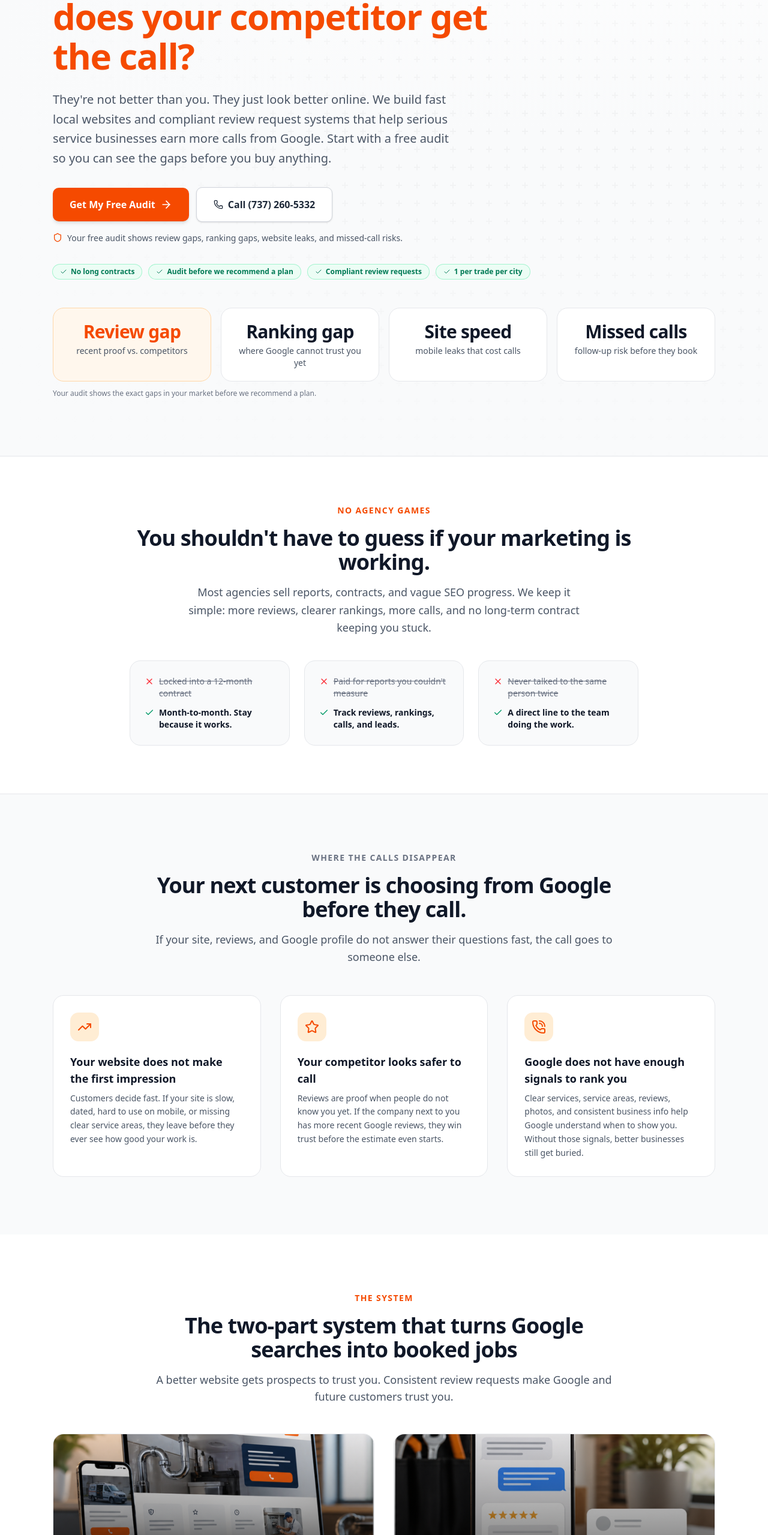
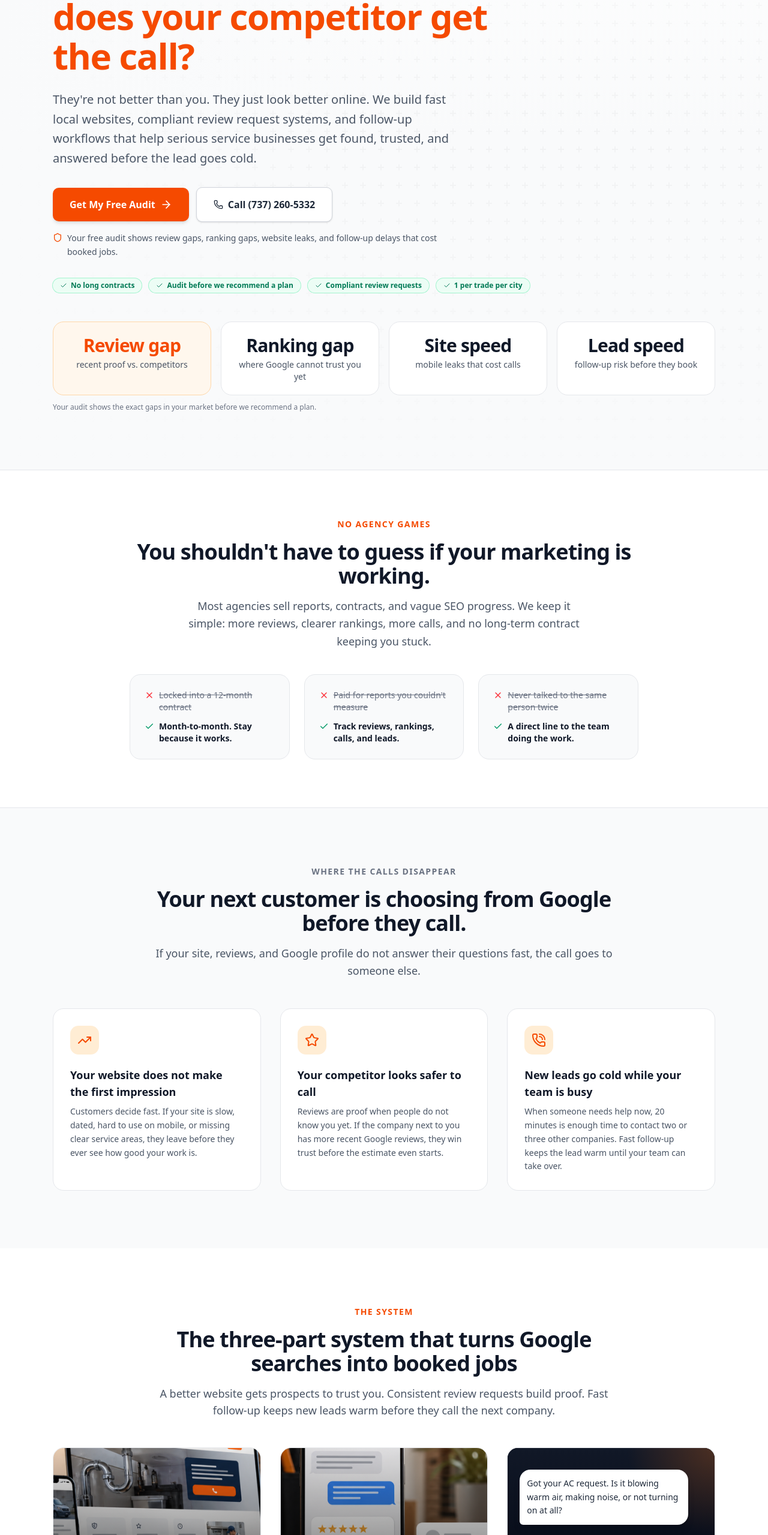
Before and after one commit to D1360tx/marketing_agency, a Next.js app: page /landing_opus in a window 1280 px wide. Shown: the part 241-2800 px from the top of the page at 60% size. Built offline with nearby package versions, Linux system fonts and the light colour scheme.

Commit message:
Add speed-to-lead homepage messaging

```diff
--- a/src/app/landing_opus/page.tsx
+++ b/src/app/landing_opus/page.tsx
@@ -287,6 +287,7 @@ export default function LandingOpusPage() {
   const proofStats = [
     { label: "Review gap", before: "12 reviews", after: "53 reviews", note: "60-day review request campaign" },
     { label: "Call clarity", before: "3 buried CTAs", after: "Tap-to-call on every page", note: "Mobile-first website rebuild" },
+    { label: "Follow-up gap", before: "20+ min avg.", after: "Fast text-back", note: "Speed-to-lead workflow" },
     { label: "Audit depth", before: "Guesswork", after: "Speed, rankings, reviews, competitors", note: "Delivered before the sales call" },
   ];
 
@@ -454,10 +455,9 @@ export default function LandingOpusPage() {
 
             <p className="mt-6 max-w-2xl text-lg leading-relaxed text-gray-600 sm:text-xl">
               They&apos;re not better than you. They just look better online. We
-              build fast local websites and compliant review request systems
-              that help serious service businesses earn more calls from Google.
-              Start with a free audit so you can see the gaps before you buy
-              anything.
+              build fast local websites, compliant review request systems, and
+              follow-up workflows that help serious service businesses get
+              found, trusted, and answered before the lead goes cold.
             </p>
 
             <div className="mt-8 flex flex-col gap-3 sm:flex-row sm:items-center">
@@ -479,7 +479,7 @@ export default function LandingOpusPage() {
             <p className="mt-4 flex max-w-2xl items-start gap-2 text-sm font-medium leading-relaxed text-gray-600">
               <Shield className="mt-0.5 h-4 w-4 shrink-0 text-orange-600" />
               Your free audit shows review gaps, ranking gaps, website leaks,
-              and missed-call risks.
+              and follow-up delays that cost booked jobs.
             </p>
 
             <div className="mt-8 flex flex-wrap gap-3">
@@ -494,7 +494,7 @@ export default function LandingOpusPage() {
               <StatCard value="Review gap" label="recent proof vs. competitors" accent />
               <StatCard value="Ranking gap" label="where Google cannot trust you yet" />
               <StatCard value="Site speed" label="mobile leaks that cost calls" />
-              <StatCard value="Missed calls" label="follow-up risk before they book" />
+              <StatCard value="Lead speed" label="follow-up risk before they book" />
             </div>
             <p className="mt-3 text-xs text-gray-500">
               Your audit shows the exact gaps in your market before we
@@ -594,8 +594,8 @@ export default function LandingOpusPage() {
                 },
                 {
                   icon: PhoneCall,
-                  title: "Google does not have enough signals to rank you",
-                  body: "Clear services, service areas, reviews, photos, and consistent business info help Google understand when to show you. Without those signals, better businesses still get buried.",
+                  title: "New leads go cold while your team is busy",
+                  body: "When someone needs help now, 20 minutes is enough time to contact two or three other companies. Fast follow-up keeps the lead warm until your team can take over.",
                 },
               ].map((card, i) => (
                 <div
@@ -627,15 +627,16 @@ export default function LandingOpusPage() {
                 The system
               </p>
               <h2 className="mt-4 text-3xl font-extrabold tracking-tight text-gray-900 sm:text-4xl">
-                The two-part system that turns Google searches into booked jobs
+                The three-part system that turns Google searches into booked jobs
               </h2>
               <p className="mt-4 text-lg text-gray-600">
                 A better website gets prospects to trust you. Consistent review
-                requests make Google and future customers trust you.
+                requests build proof. Fast follow-up keeps new leads warm before
+                they call the next company.
               </p>
             </div>
 
-            <div className="mt-12 grid grid-cols-1 gap-8 lg:grid-cols-2">
+            <div className="mt-12 grid grid-cols-1 gap-8 lg:grid-cols-3">
               {/* Service 1 */}
               <div className="overflow-hidden rounded-2xl border border-gray-200">
                 <div className="relative h-52 sm:h-64">
@@ -712,6 +713,45 @@ export default function LandingOpusPage() {
                       "Private feedback channel for service recovery",
                       "Review growth tracked monthly",
                       "Works by text and email",
+                    ].map((item, i) => (
+                      <li key={i} className="flex items-start gap-2.5">
+                        <Check className="mt-0.5 h-4 w-4 shrink-0 text-emerald-600" />
+                        <span className="text-sm text-gray-700">{item}</span>
+                      </li>
+                    ))}
+                  </ul>
+                </div>
+              </div>
+
+              {/* Service 3 */}
+              <div className="overflow-hidden rounded-2xl border border-gray-200">
+                <div className="relative h-52 bg-gray-950 p-5 sm:h-64">
+                  <div className="absolute inset-0 bg-[radial-gradient(circle_at_top_right,rgba(249,115,22,0.25),transparent_34%),linear-gradient(180deg,rgba(17,24,39,1),rgba(3,7,18,1))]" />
+                  <div className="relative flex h-full flex-col justify-end">
+                    <div className="mb-5 max-w-[92%] rounded-2xl rounded-bl-sm bg-white p-3 text-sm font-medium leading-relaxed text-gray-800 shadow-lg">
+                      Got your AC request. Is it blowing warm air, making noise, or not turning on at all?
+                    </div>
+                    <span className="w-fit rounded-full bg-orange-600 px-3 py-1 text-xs font-bold text-white">
+                      Included
+                    </span>
+                    <h3 className="mt-2 text-xl font-bold text-white">
+                      Fast Follow-Up Before Leads Go Cold
+                    </h3>
+                  </div>
+                </div>
+                <div className="p-6">
+                  <p className="text-sm leading-relaxed text-gray-600">
+                    Most marketing stops when the lead comes in. We help you keep
+                    going with fast, relevant text follow-up when someone fills
+                    out a form, misses your call, or reaches out after hours.
+                  </p>
+                  <ul className="mt-5 space-y-3">
+                    {[
+                      "Fast missed-call text-back",
+                      "Fast form-lead response while your team is busy",
+                      "Qualifying questions for service, urgency, and location",
+                      "Lead details sent to your team before the callback",
+                      "Speed-to-lead tracked in reporting",
                     ].map((item, i) => (
                       <li key={i} className="flex items-start gap-2.5">
                         <Check className="mt-0.5 h-4 w-4 shrink-0 text-emerald-600" />
@@ -778,11 +818,12 @@ export default function LandingOpusPage() {
                     48 hrs
                   </span>
                 </div>
-                <div className="mt-5 grid gap-4 sm:grid-cols-3">
+                <div className="mt-5 grid gap-4 sm:grid-cols-2 lg:grid-cols-4">
                   {[
                     ["Mobile speed", "41/100", "Slow load loses emergency calls"],
                     ["Review gap", "-38", "Competitors have more recent proof"],
                     ["CTA score", "C-", "Phone number hidden below the fold"],
+                    ["Lead speed", "20+ min", "Follow-up delay lets leads shop around"],
                   ].map(([label, value, note]) => (
                     <div key={label} className="rounded-xl bg-gray-50 p-4">
                       <div className="text-xs font-semibold text-gray-500">{label}</div>
@@ -797,7 +838,8 @@ export default function LandingOpusPage() {
                   </div>
                   <p className="mt-1 text-sm leading-relaxed text-orange-800">
                     Rebuild the first mobile viewport around emergency calls,
-                    proof, and service area clarity before spending more on ads.
+                    proof, service area clarity, and fast follow-up before
+                    spending more on ads.
                   </p>
                 </div>
               </div>
@@ -947,7 +989,7 @@ export default function LandingOpusPage() {
             {/* Intro */}
             <div className="mb-10 text-center">
               <p className="mx-auto max-w-2xl text-base text-gray-600">
-                Every plan includes the website, review system, missed-call follow-up, and reporting. Choose the foundation if you want the system handled. Choose the growth partnership if you want to compete seriously for more calls {areaIn}.
+                Every plan includes the website, review system, speed-to-lead follow-up, and reporting. Choose the foundation if you want the system handled. Choose the growth partnership if you want to compete seriously for more calls {areaIn}.
               </p>
             </div>
 
@@ -967,13 +1009,14 @@ export default function LandingOpusPage() {
                 <div className="p-6 sm:p-8">
                   <div className="mb-5 rounded-xl bg-orange-50 p-4">
                     <p className="text-sm font-semibold text-orange-800">The foundation for more local calls.</p>
-                    <p className="mt-1 text-xs text-orange-700">Your site, review requests, missed-call follow-up, and reporting are set up and managed for you.</p>
+                    <p className="mt-1 text-xs text-orange-700">Your site, review requests, speed-to-lead follow-up, and reporting are set up and managed for you.</p>
                   </div>
                   <ul className="space-y-4">
                     {[
                       { title: "Managed mobile-first website", desc: "Built around service areas, proof, and tap-to-call CTAs" },
                       { title: "Review requests by SMS + email", desc: "Compliant requests after completed jobs so recent proof keeps building" },
-                      { title: "Missed-call text-back", desc: "A lead gets a reply in seconds if you miss the call" },
+                      { title: "Missed-call text-back", desc: "A lead gets a fast reply if you miss the call" },
+                      { title: "Basic form-lead response", desc: "New website leads get acknowledged quickly while your team is busy" },
                       { title: "Lead inbox + simple pipeline", desc: "Keep new audit and call opportunities from slipping through" },
                       { title: "Monthly performance report", desc: "Calls, reviews, ranking movement, and next actions" },
                       { title: "One trade per local market", desc: `We protect your spot ${areaIn}.` },
@@ -1008,15 +1051,16 @@ export default function LandingOpusPage() {
                   <p className="mt-3 text-sm text-gray-400">For businesses ready to grow with us.</p>
                 </div>
                 <div className="p-6 sm:p-8">
-                  <p className="mb-5 text-sm text-gray-600">Everything in Local Call System, plus the strategy and execution needed to compete harder in Google Maps and turn online trust into booked work.</p>
+                  <p className="mb-5 text-sm text-gray-600">Everything in Local Call System, plus the strategy and execution needed to compete harder in Google Maps and convert new leads before they go cold.</p>
                   <ul className="space-y-4">
                     {[
-                      { title: "Everything in Local Call System", desc: "Website, reviews, missed-call follow-up, lead tracking, reporting, and territory protection" },
+                      { title: "Everything in Local Call System", desc: "Website, reviews, speed-to-lead follow-up, lead tracking, reporting, and territory protection" },
                       { title: "Full SEO + competitor audit", desc: "What competitors are doing better and what we fix first" },
                       { title: "Google Business Profile optimization", desc: "Categories, services, photos, descriptions, and local trust signals" },
                       { title: "Citation/listing cleanup", desc: "Consistent business info across the places Google checks" },
                       { title: "Local backlink gap review", desc: "Where competitors have authority you do not yet have" },
                       { title: "Priority service/city page expansion", desc: "Focused pages for the jobs and areas you want most" },
+                      { title: "Advanced speed-to-lead workflows", desc: "Follow-up across forms, missed calls, and supported lead channels" },
                       { title: "Monthly growth call", desc: "Review momentum, ranking movement, lead quality, and the next actions" },
                     ].map((item, i) => (
                       <li key={i} className="flex gap-3">
```
